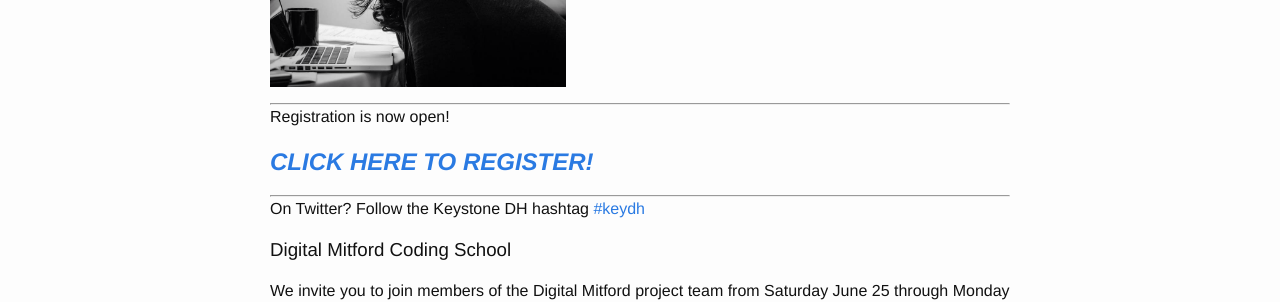
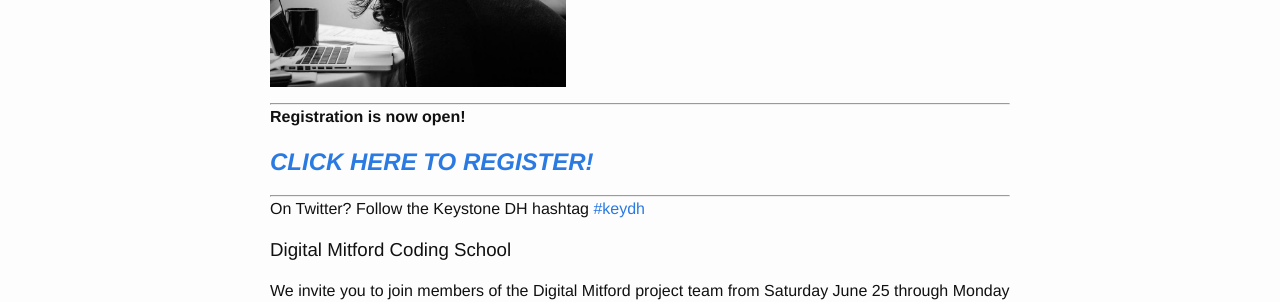
Before and after one commit to KeystoneDH/2016, a Jekyll site: the page built from index.md, in a window 1280 px wide. Shown: the part 680-982 px from the top of the page. Built offline with Jekyll 4.4.1, drawn with Linux system fonts in a browser that asks for light colours.

Commit message:
adding emphasis

```diff
--- a/index.md
+++ b/index.md
@@ -23,7 +23,7 @@ The Keystone Digital Humanities Conference will be held at the University of Pit
 
 ---
 
-Registration is now open!
+**Registration is now open!**
 
 ## ***[CLICK HERE TO REGISTER!](https://www.regonline.com/keystoneDH2016)***
 
```
